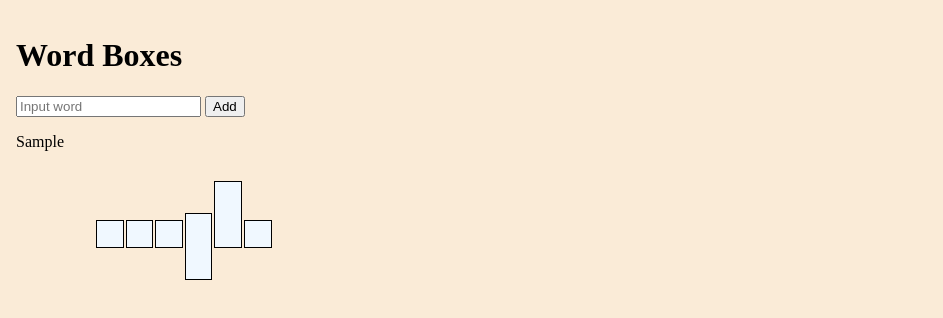
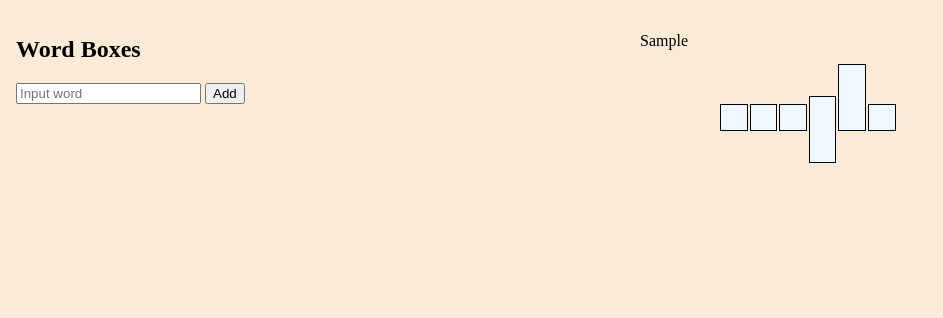
Before and after one commit to StyxOfDynamite/spelling.tilt.ninja, a plain HTML site: page index.html in a window 1280 px wide. Both pictures are taken after typing "Sample" into the empty fields and a click on the button "Add". Shown: the whole page, without its empty margins (0-943 px from the left). Drawn offline with Linux system fonts and the light colour scheme; a web font is replaced by a local one.

Commit message:
fix(spelling) : 2 column layout.

```diff
--- a/index.html
+++ b/index.html
@@ -14,15 +14,17 @@
         <title>Word Boxes</title>
     </head>
     <body>
-        <h1>Word Boxes</h1>
-        <div class="controls">
-            <input id="word" type="text" placeholder="Input word" />
-            <button id="addBtn" class="btn">Add</button>
-        </div>
-        <div class="container">
+        <section class="header">
+            <h1>Word Boxes</h1>
+            <div class="controls">
+                <input id="word" type="text" placeholder="Input word" />
+                <button id="addBtn" class="btn">Add</button>
+            </div>
+        </section>
+        <section class="container">
             <div id="word-list" class="word-list"></div>
             <div id="output" class="output"></div>
-        </div>
+        </section>
         <script src="script.js"></script>
     </body>
 </html>
--- a/style.css
+++ b/style.css
@@ -8,12 +8,13 @@ body {
     background-color: antiquewhite;
     font-family: 'Muli', 'sans-serif';
     display: flex;
-    flex-direction: column;
     justify-content: center;
     margin: 0;
     padding: 1rem;
 }
-
+section {
+    flex: 50%;
+}
 .container {
     display: flex;
 }
@@ -23,7 +24,7 @@ body {
 }
 
 .word {
-    margin: 2rem;
+    margin: 1rem 2rem;
     padding-bottom: 1rem;
 }
 
```
